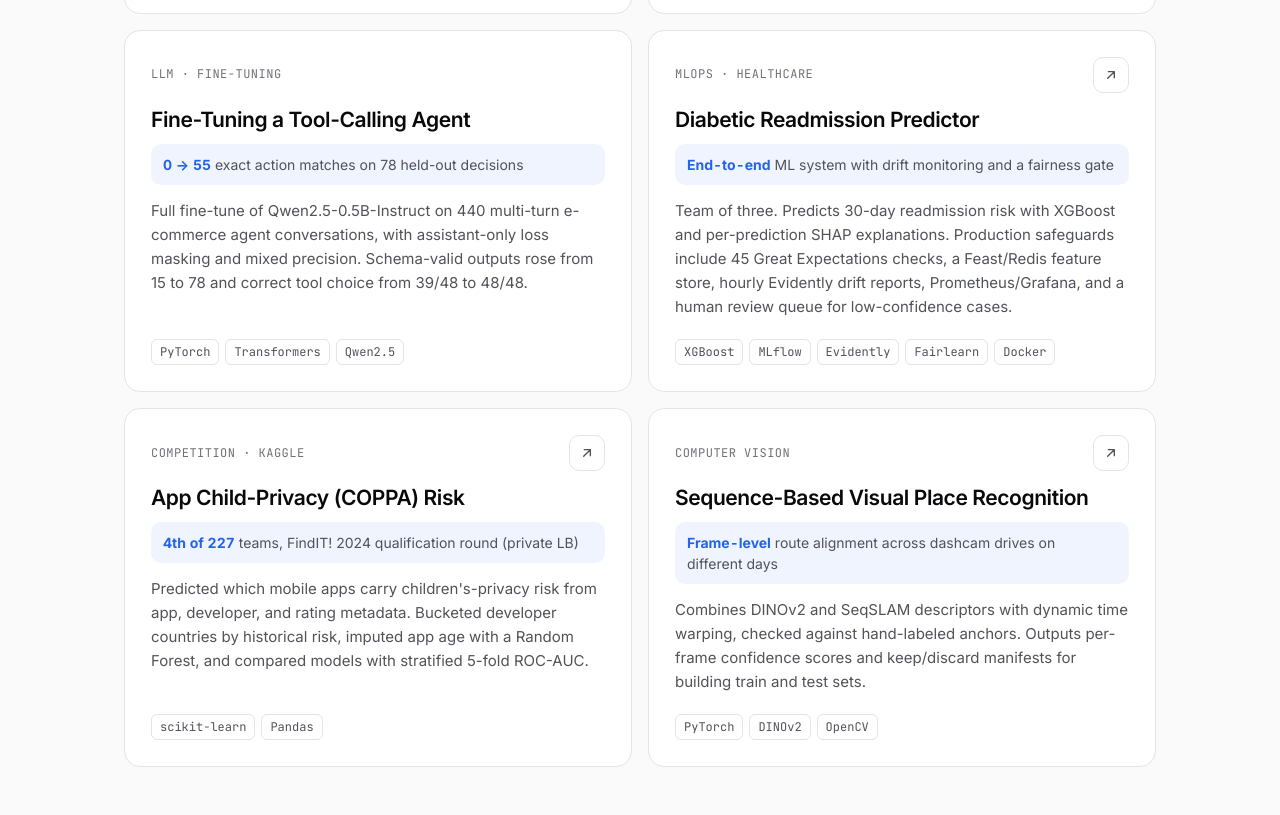
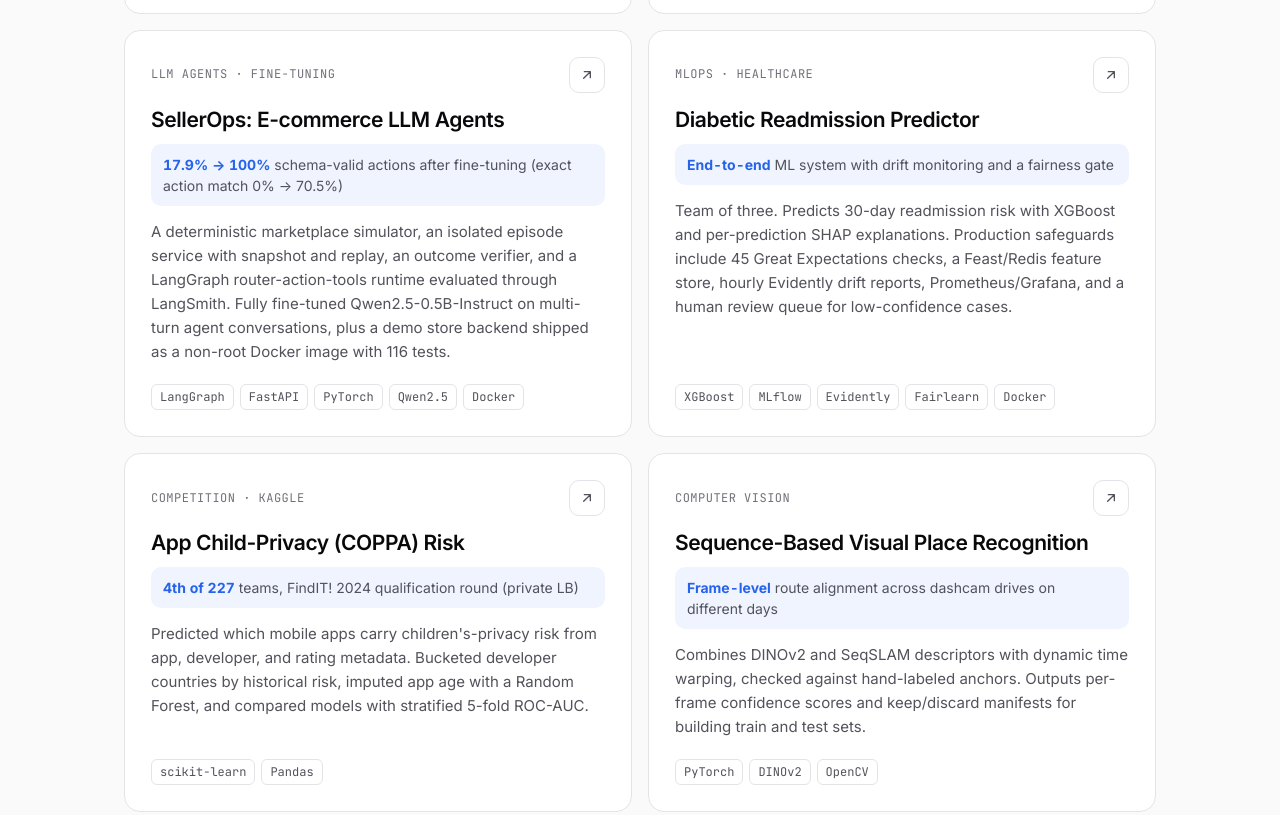
Before and after one commit to mrsuiii/mrsuiii.github.io, a plain HTML site: page index.html in a window 1280 px wide. Shown: the part 1486-2301 px from the top of the page. Drawn offline with Linux system fonts and the light colour scheme.

Commit message:
Add SellerOps and software projects
Co-Authored-By: Claude Opus 5.5 <noreply@anthropic.com>
Claude-Session: https://claude.ai/code/session_01A6iYz52m3wCVMyF19FSJ5p

```diff
--- a/index.html
+++ b/index.html
@@ -85,6 +85,7 @@
         <button type="button" class="chip" data-filter="llm" aria-pressed="false">LLM &amp; Agents</button>
         <button type="button" class="chip" data-filter="ml" aria-pressed="false">Machine Learning</button>
         <button type="button" class="chip" data-filter="cv" aria-pressed="false">Computer Vision</button>
+        <button type="button" class="chip" data-filter="swe" aria-pressed="false">Software &amp; Systems</button>
       </div>
 
       <div class="grid featured">
@@ -112,12 +113,13 @@
 
         <article class="card reveal" data-cat="llm">
           <div class="card-top">
-            <span class="tag-cat">LLM · Fine-tuning</span>
+            <span class="tag-cat">LLM agents · Fine-tuning</span>
+            <a class="ext" href="https://github.com/mrsuiii/sellerops-agent" target="_blank" rel="noopener" aria-label="SellerOps on GitHub"><svg aria-hidden="true"><use href="#i-arrow"/></svg></a>
           </div>
-          <h3>Fine-Tuning a Tool-Calling Agent</h3>
-          <p class="metric"><strong>0 → 55</strong> exact action matches on 78 held-out decisions</p>
-          <p>Full fine-tune of Qwen2.5-0.5B-Instruct on 440 multi-turn e-commerce agent conversations, with assistant-only loss masking and mixed precision. Schema-valid outputs rose from 15 to 78 and correct tool choice from 39/48 to 48/48.</p>
-          <ul class="tags"><li>PyTorch</li><li>Transformers</li><li>Qwen2.5</li></ul>
+          <h3>SellerOps: E-commerce LLM Agents</h3>
+          <p class="metric"><strong>17.9% → 100%</strong> schema-valid actions after fine-tuning (exact action match 0% → 70.5%)</p>
+          <p>A deterministic marketplace simulator, an isolated episode service with snapshot and replay, an outcome verifier, and a LangGraph router-action-tools runtime evaluated through LangSmith. Fully fine-tuned Qwen2.5-0.5B-Instruct on multi-turn agent conversations, plus a demo store backend shipped as a non-root Docker image with 116 tests.</p>
+          <ul class="tags"><li>LangGraph</li><li>FastAPI</li><li>PyTorch</li><li>Qwen2.5</li><li>Docker</li></ul>
         </article>
 
         <article class="card reveal" data-cat="ml">
@@ -167,6 +169,11 @@
         <li class="row reveal" data-cat="ml"><a href="https://github.com/mrsuiii/spotify-recommendation-system" target="_blank" rel="noopener"><span class="row-title">Spotify Recommender</span><span class="row-desc">Content-based on lyrics with TF-IDF and cosine similarity</span><span class="row-stack">NLTK · scikit-learn</span><svg aria-hidden="true"><use href="#i-arrow"/></svg></a></li>
         <li class="row reveal" data-cat="ml"><a href="https://github.com/mrsuiii/CNN-RNN-LSTM" target="_blank" rel="noopener"><span class="row-title">RNN &amp; LSTM Study</span><span class="row-desc">How depth, width, and bidirectionality affect macro F1</span><span class="row-stack">TensorFlow · Keras</span><svg aria-hidden="true"><use href="#i-arrow"/></svg></a></li>
         <li class="row reveal" data-cat="ml"><a href="https://github.com/mrsuiii/5Class-Sentiment-Classifier-LSTM" target="_blank" rel="noopener"><span class="row-title">Review Sentiment Classifier</span><span class="row-desc">LSTM predicting 1 to 5 stars from Amazon Alexa reviews</span><span class="row-stack">TensorFlow · NLTK</span><svg aria-hidden="true"><use href="#i-arrow"/></svg></a></li>
+        <li class="row reveal" data-cat="swe"><div class="row-inner"><span class="row-title">Multi-Exchange Signal Trading Bot</span><span class="row-desc">Discord signals to futures orders on six exchanges, WebSocket trailing stops, up to 11 live instances</span><span class="row-stack">Python · asyncio</span></div></li>
+        <li class="row reveal" data-cat="swe"><div class="row-inner"><span class="row-title">Raft Key-Value Store</span><span class="row-desc">Team project: leader election, log replication, membership changes on a four-node cluster</span><span class="row-stack">TypeScript · Node.js · Docker</span></div></li>
+        <li class="row reveal" data-cat="swe"><div class="row-inner"><span class="row-title">FLIP Fluid Simulator</span><span class="row-desc">2D fluid simulation ported to CUDA with per-stage benchmarks and speedup charts</span><span class="row-stack">C++ · CUDA · OpenGL</span></div></li>
+        <li class="row reveal" data-cat="swe"><div class="row-inner"><span class="row-title">Mini DBMS</span><span class="row-desc">Team project: storage-manager block writes and their unit tests</span><span class="row-stack">Python</span></div></li>
+        <li class="row reveal" data-cat="swe"><div class="row-inner"><span class="row-title">WikiRace</span><span class="row-desc">Breadth-first search over Wikipedia links for single and multiple shortest paths</span><span class="row-stack">Go · Docker</span></div></li>
       </ul>
       <p class="empty" hidden>No projects in this category yet.</p>
     </section>
```
